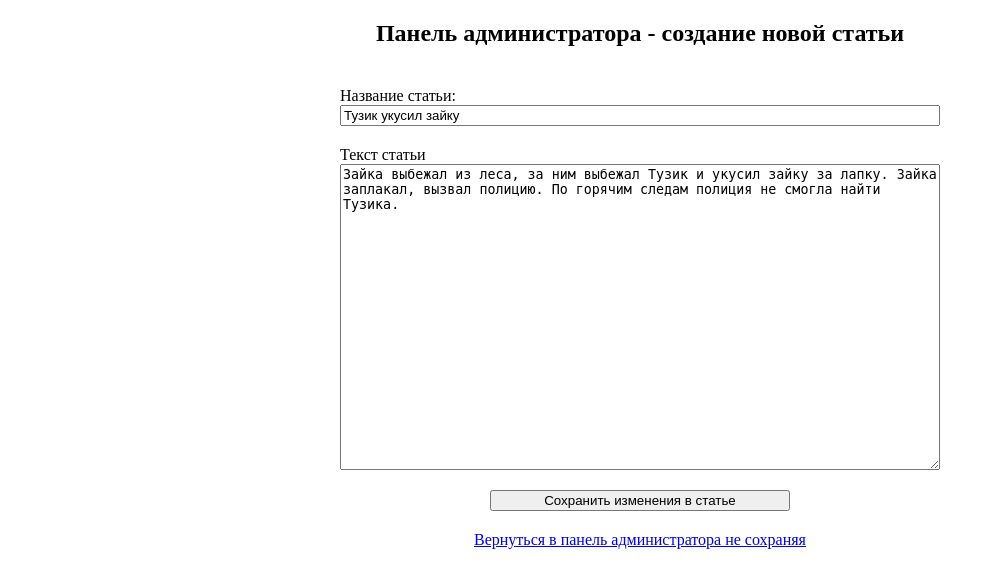
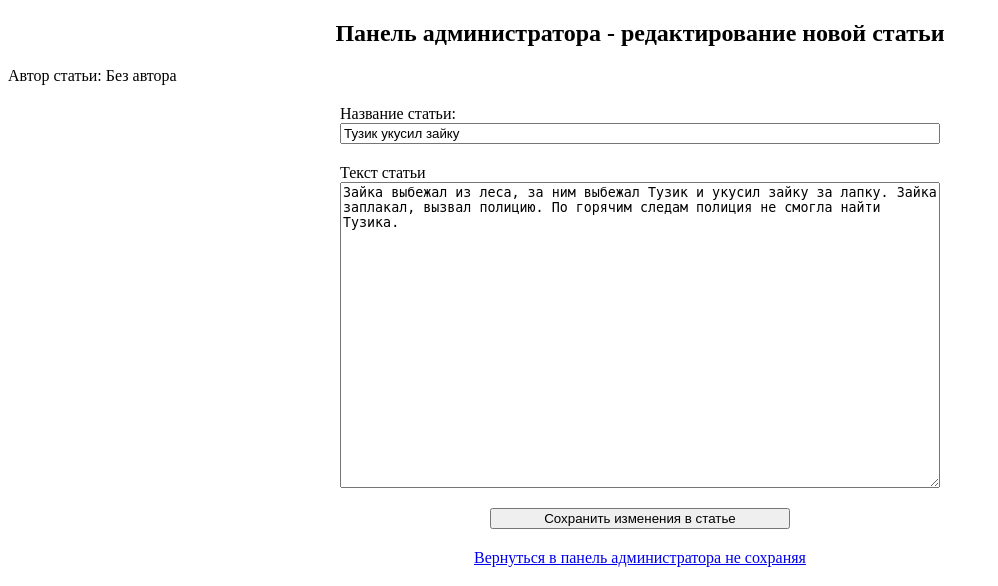
Before and after one commit to AlexPanich/php2-dz1, a PHP site: page /edit.php?id=1 in a window 1280 px wide. Shown: the top 586 px of the page, without its empty margins (0-998 px from the left). Run offline with PHP 8.4, Linux system fonts and the light colour scheme; data comes from the database, SQL or seed files in the repository.

Commit message:
Мелкие доработки

```diff
--- a/templates/edit.php
+++ b/templates/edit.php
@@ -6,7 +6,7 @@
     <link rel="stylesheet" href="/templates/css/style.css">
 </head>
 <body>
-<h2 class="page-title">Панель администратора - создание новой статьи</h2>
+<h2 class="page-title">Панель администратора - редактирование новой статьи</h2>
 
 <?php if($error): ?>
     <div class="error">Внимание! Необходимо заполнить все обязательные (
@@ -16,6 +16,7 @@
         ) поля!</div>
 <?php endif ?>
 
+<div>Автор статьи: <?= $article->authors ? : 'Без автора' ?></div>
 <form action="edit.php" method="post" class="form">
     <laber for="article-title">Название статьи:</laber>
     <input class="input-title" type="text" id="article-title" name="title" value="<?=  $article->getTitle() ?>">
```
